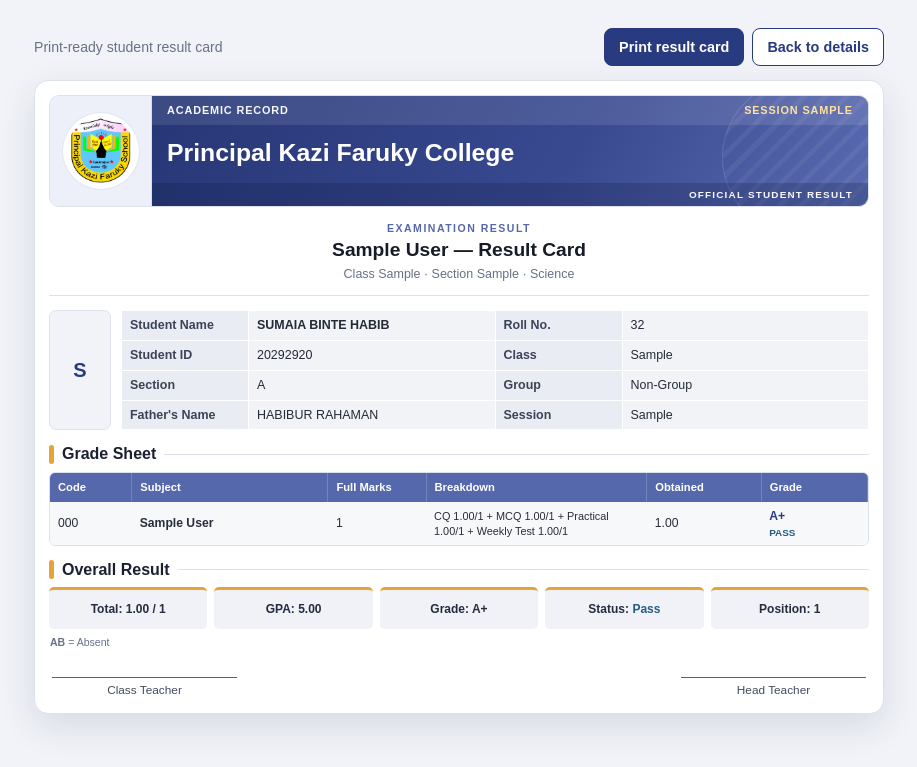
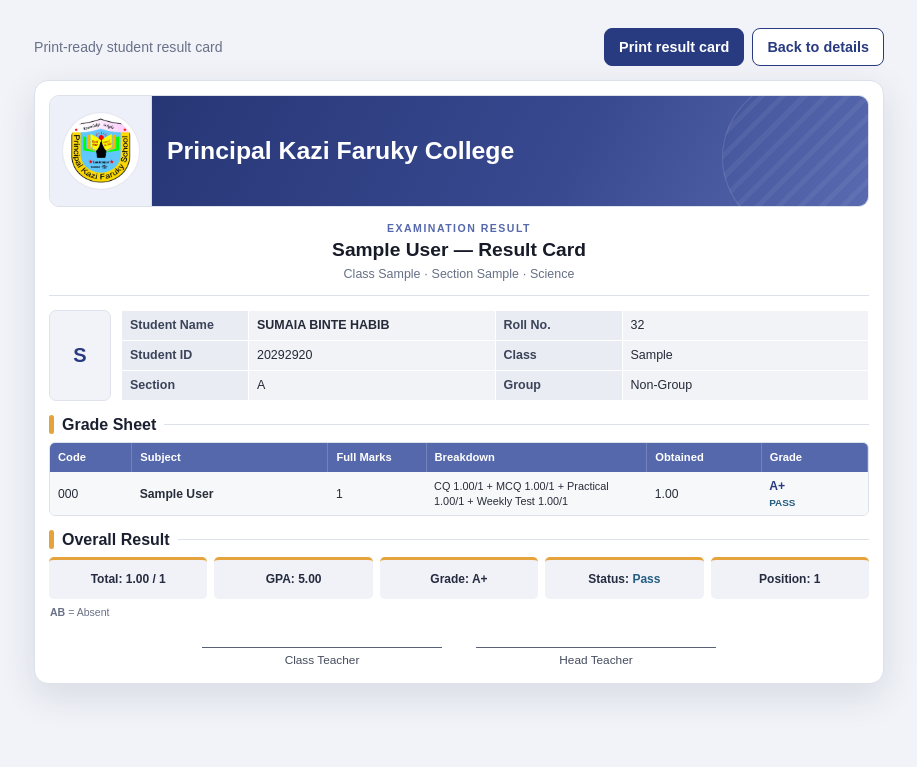
Before and after one commit to riazdzt2025-byte/school-management-system, a Django app: page /exams/1/result-card/1/ in a window 1280 px wide. Shown: the top 767 px of the page, without its empty margins (181-1098 px from the left). Run offline with Django 5.2, Linux system fonts and the light colour scheme; a user stored in the database is signed in; data comes from the database, SQL or seed files in the repository; tables that the repository leaves empty hold one stand-in row (values such as "Sample post").

Commit message:
Clean up result card header and asset URLs
Co-authored-by: arena-agent <297053741+arena-agent@users.noreply.github.com>

```diff
--- a/students/static/students/css/result_card.css
+++ b/students/static/students/css/result_card.css
@@ -137,7 +137,7 @@ body.result-card-page {
     position: relative;
     display: flex;
     flex-direction: column;
-    justify-content: space-between;
+    justify-content: center;
     min-width: 0;
     overflow: hidden;
     background: linear-gradient(118deg, #263675 0%, #394990 58%, #596ab0 100%);
@@ -157,28 +157,6 @@ body.result-card-page {
     pointer-events: none;
 }
 
-.result-card__identity-topline,
-.result-card__identity-footer {
-    position: relative;
-    z-index: 1;
-    display: flex;
-    align-items: center;
-    justify-content: space-between;
-    gap: 10px;
-    padding: 7px 15px;
-    background: rgba(255, 255, 255, .1);
-    color: #f6f7ff;
-    font-size: .68rem;
-    font-weight: 700;
-    letter-spacing: .08em;
-    text-transform: uppercase;
-}
-
-.result-card__identity-topline span:last-child {
-    color: #ffe0a5;
-    white-space: nowrap;
-}
-
 .result-card__identity h1 {
     position: relative;
     z-index: 1;
@@ -188,15 +166,6 @@ body.result-card-page {
     font-weight: 700;
     line-height: 1.15;
     overflow-wrap: anywhere;
-}
-
-.result-card__identity-footer {
-    justify-content: flex-end;
-    padding-top: 5px;
-    padding-bottom: 5px;
-    background: rgba(13, 23, 62, .23);
-    font-size: .62rem;
-    letter-spacing: .12em;
 }
 
 .result-card__exam-heading {
@@ -473,15 +442,16 @@ body.result-card-page {
 }
 
 .result-card__signatures {
-    display: flex;
-    justify-content: space-between;
-    gap: 30px;
-    margin-top: 28px;
+    display: grid;
+    grid-template-columns: repeat(2, minmax(0, 1fr));
+    gap: 34px;
+    width: min(100%, 520px);
+    margin: 28px auto 0;
     padding: 0 3px;
 }
 
 .result-card__signatures div {
-    width: 185px;
+    width: 100%;
     padding-top: 5px;
     border-top: 1px solid #596174;
     color: #444b5d;
@@ -521,13 +491,6 @@ body.result-card-page {
     .result-card__logo {
         width: 58px;
         height: 58px;
-    }
-
-    .result-card__identity-topline,
-    .result-card__identity-footer {
-        padding-right: 9px;
-        padding-left: 9px;
-        font-size: .57rem;
     }
 
     .result-card__identity h1 {
@@ -588,7 +551,7 @@ body.result-card-page {
     }
 
     .result-card__signatures div {
-        width: min(42%, 185px);
+        width: 100%;
     }
 }
 
@@ -646,12 +609,6 @@ body.result-card-page {
     .result-card__logo {
         width: 18mm;
         height: 18mm;
-    }
-
-    .result-card__identity-topline,
-    .result-card__identity-footer {
-        padding: 1.2mm 3mm;
-        font-size: 6.5pt;
     }
 
     .result-card__identity h1 {
@@ -764,7 +721,7 @@ body.result-card-page {
     }
 
     .result-card__signatures div {
-        width: 48mm;
+        width: 100%;
         font-size: 7pt;
     }
 }
--- a/students/templates/students/_result_card_body.html
+++ b/students/templates/students/_result_card_body.html
@@ -2,15 +2,10 @@
 <article class="result-card{% if result_card_class %} {{ result_card_class }}{% endif %}" aria-label="Result card for {{ result.student.name }}">
     <header class="result-card__masthead">
         <div class="result-card__seal">
-            <img src="/{% static 'students/img/school_logo.png' %}" alt="School logo" class="result-card__logo">
+            <img src="{% static 'students/img/school_logo.png' %}" alt="School logo" class="result-card__logo">
         </div>
         <div class="result-card__identity">
-            <div class="result-card__identity-topline">
-                <span>Academic Record</span>
-                <span>Session {{ exam.session }}</span>
-            </div>
             <h1>{{ exam.institution.name|default:'School Name'|school_only }}</h1>
-            <div class="result-card__identity-footer">Official Student Result</div>
         </div>
     </header>
 
@@ -38,10 +33,6 @@
                     <tr>
                         <th scope="row">Section</th><td>{{ result.student.section|default:'-' }}</td>
                         <th scope="row">Group</th><td>{{ result.student.get_group_display|default:'-' }}</td>
-                    </tr>
-                    <tr>
-                        <th scope="row">Father's Name</th><td>{{ result.student.father_name|default:'-' }}</td>
-                        <th scope="row">Session</th><td>{{ exam.session }}</td>
                     </tr>
                 </tbody>
             </table>
--- a/students/templates/students/result_analysis_result_cards.html
+++ b/students/templates/students/result_analysis_result_cards.html
@@ -2,7 +2,7 @@
 {% load static %}
 
 {% block title %}Class Result Cards - {{ block.super }}{% endblock %}
-{% block extra_head %}<link rel="stylesheet" href="/{% static 'students/css/result_card.css' %}">{% endblock %}
+{% block extra_head %}<link rel="stylesheet" href="{% static 'students/css/result_card.css' %}">{% endblock %}
 
 {% block content %}
 <div class="page-header d-print-none">
--- a/students/templates/students/result_card.html
+++ b/students/templates/students/result_card.html
@@ -5,7 +5,7 @@
     <meta charset="UTF-8">
     <meta name="viewport" content="width=device-width, initial-scale=1.0">
     <title>Result Card - {{ result.student.name }}</title>
-    <link rel="stylesheet" href="/{% static 'students/css/result_card.css' %}">
+    <link rel="stylesheet" href="{% static 'students/css/result_card.css' %}">
 </head>
 <body class="result-card-page">
     <nav class="result-card-toolbar" aria-label="Result card actions">
```
Also changed, not shown: students/test_student_photo_workflow.py (+17 -0 lines).
